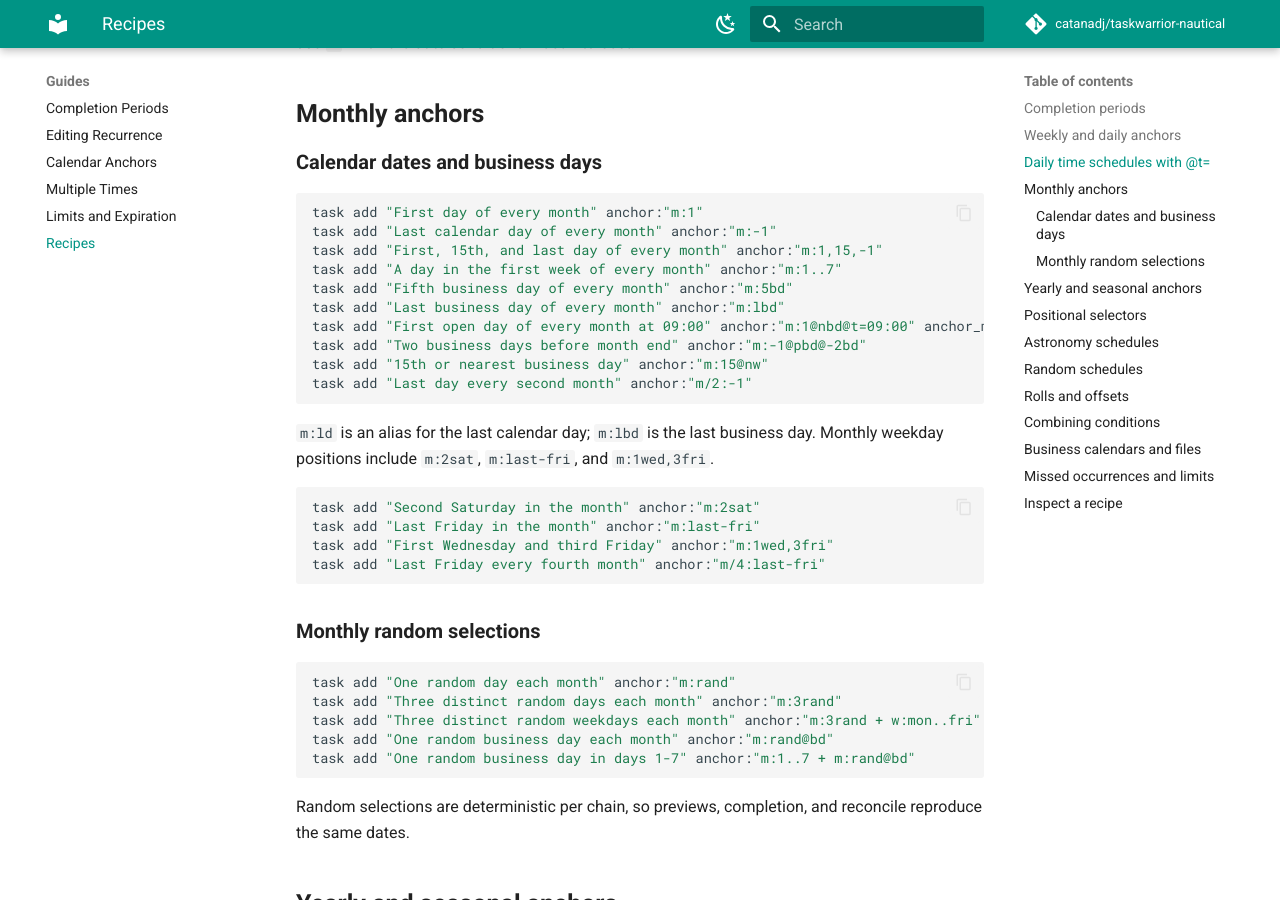
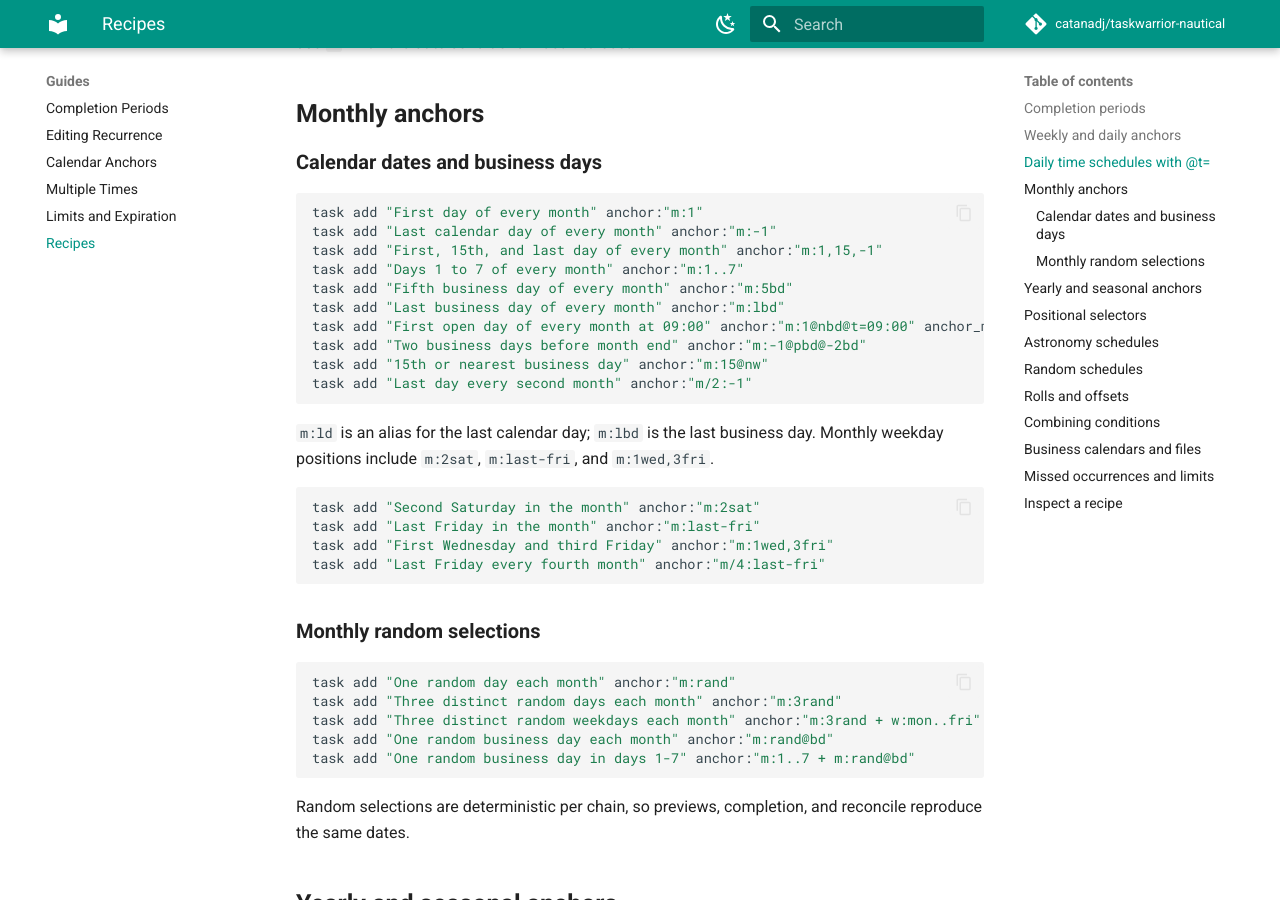
Before and after one commit to catanadj/taskwarrior-nautical, an MkDocs documentation site: the page built from docs/guides/recipes.md, in a window 1280 px wide and 900 px high, scrolled down 1900 px. Built offline with MkDocs 1.6.1 and Material for MkDocs 9.7.7, drawn with Linux system fonts in a browser that asks for light colours; comment, search, counter and statistics services are not loaded.

Commit message:
Small docs grammar update.

```diff
--- a/docs/guides/recipes.md
+++ b/docs/guides/recipes.md
@@ -99,7 +99,7 @@ and validation details, see [Multiple daily times](multiple-times.md) and the
 task add "First day of every month" anchor:"m:1"
 task add "Last calendar day of every month" anchor:"m:-1"
 task add "First, 15th, and last day of every month" anchor:"m:1,15,-1"
-task add "A day in the first week of every month" anchor:"m:1..7"
+task add "Days 1 to 7 of every month" anchor:"m:1..7"
 task add "Fifth business day of every month" anchor:"m:5bd"
 task add "Last business day of every month" anchor:"m:lbd"
 task add "First open day of every month at 09:00" anchor:"m:1@nbd@t=09:00" anchor_mode:all
```
